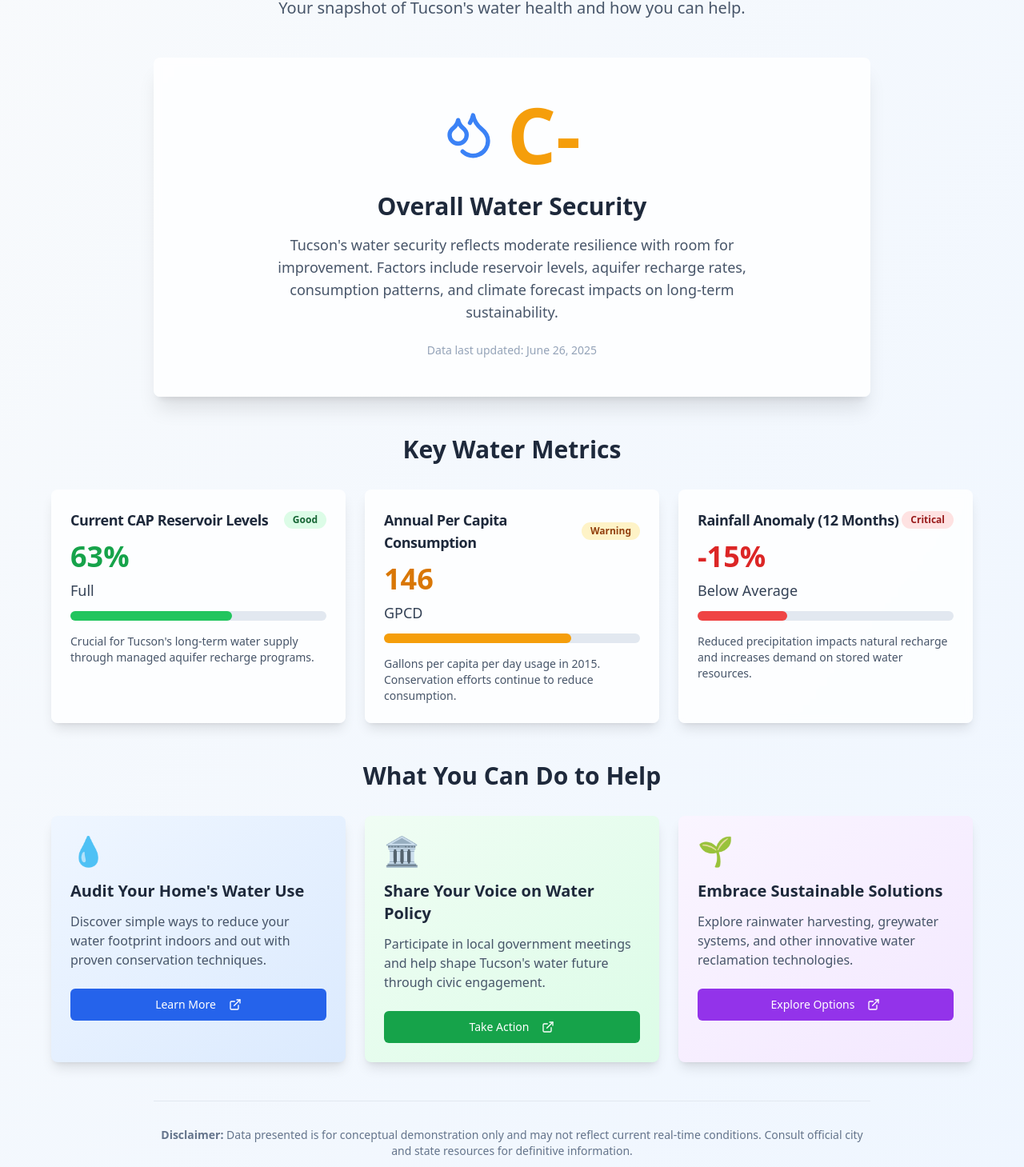
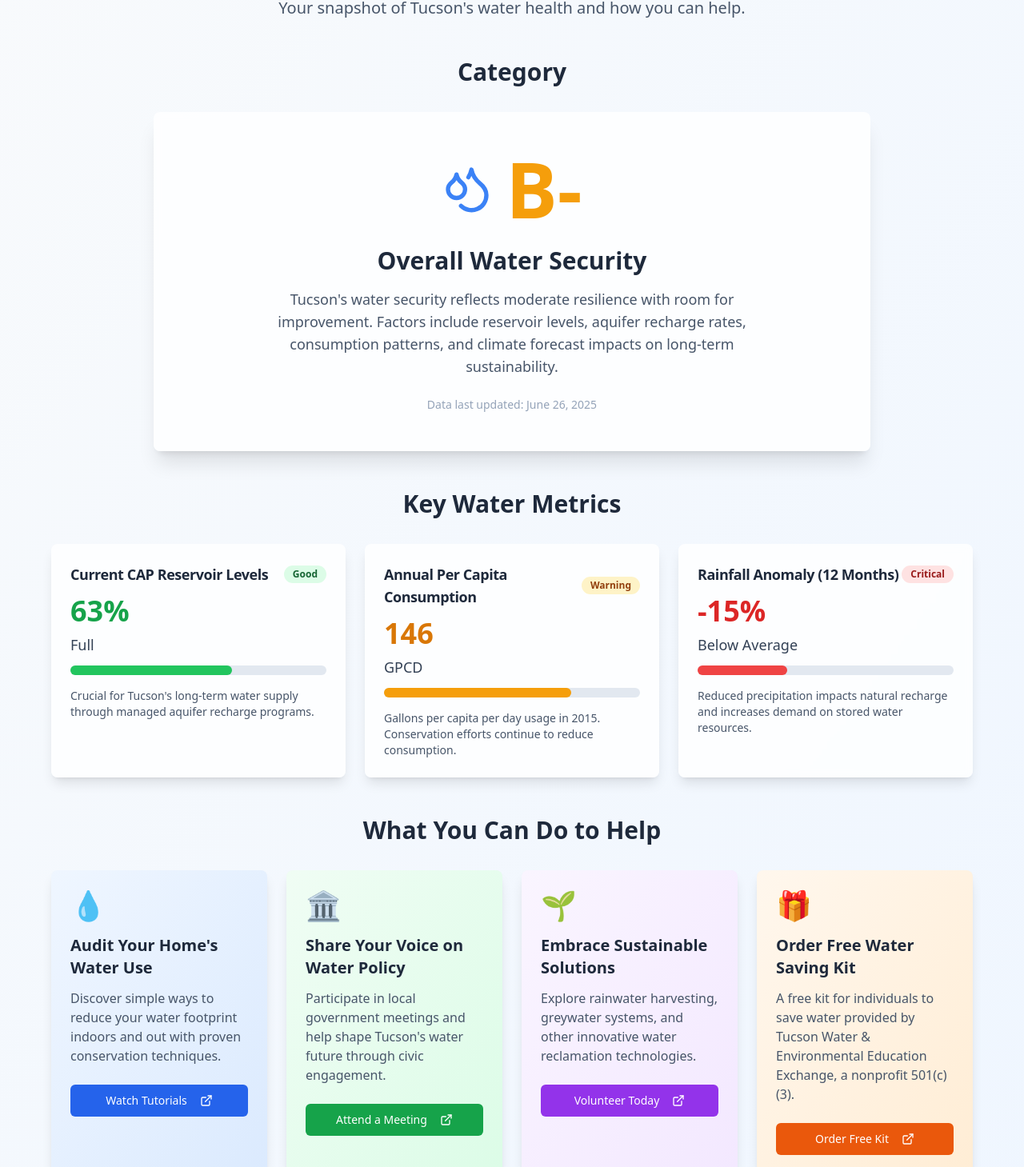
Before and after one commit to hankyes/tucson-water-insights-now, a React (Vite) app: page / in a window 1280 px wide. Shown: the part 100-1559 px from the top of the page at 80% size. Built offline with nearby package versions, Linux system fonts and the light colour scheme.

Commit message:
Refactor: Update UI elements and content
- Changed page header.
- Added section title to the "Overall Water Security" card.
- Updated sample data rating.
- Added a new card and updated existing cards in the "What you can do to help" section.

```diff
--- a/src/pages/Index.tsx
+++ b/src/pages/Index.tsx
@@ -11,11 +11,18 @@ const Index = () => {
       <div className="container mx-auto px-4 py-8">
         <div className="text-center mb-12">
           <h1 className="text-5xl font-bold text-slate-800 mb-4">
-            Resilient Tucson Water Scorecard
+            Resilient Tucson Dashboard
           </h1>
           <p className="text-xl text-slate-600 max-w-2xl mx-auto">
             Your snapshot of Tucson's water health and how you can help.
           </p>
+        </div>
+
+        {/* Category Section */}
+        <div className="max-w-4xl mx-auto mb-8">
+          <h2 className="text-3xl font-bold text-slate-800 text-center">
+            Category
+          </h2>
         </div>
 
         {/* Primary Water Security Grade Card */}
@@ -24,7 +31,7 @@ const Index = () => {
             <CardContent className="text-center py-12">
               <div className="flex items-center justify-center mb-6">
                 <Droplets className="w-16 h-16 text-blue-500 mr-4" />
-                <div className="text-8xl font-bold text-amber-500">C-</div>
+                <div className="text-8xl font-bold text-amber-500">B-</div>
               </div>
               <h2 className="text-3xl font-bold text-slate-800 mb-4">
                 Overall Water Security
@@ -126,7 +133,7 @@ const Index = () => {
           <h2 className="text-3xl font-bold text-slate-800 mb-8 text-center">
             What You Can Do to Help
           </h2>
-          <div className="grid grid-cols-1 md:grid-cols-3 gap-6">
+          <div className="grid grid-cols-1 md:grid-cols-2 lg:grid-cols-4 gap-6">
             {/* CTA 1: Home Water Audit */}
             <Card className="bg-gradient-to-br from-blue-50 to-blue-100 border-0 shadow-lg hover:shadow-xl transition-all duration-300 hover:-translate-y-1">
               <CardContent className="p-6">
@@ -139,9 +146,9 @@ const Index = () => {
                 </p>
                 <Button
                   className="w-full bg-blue-600 hover:bg-blue-700 text-white"
-                  onClick={() => window.open('https://www.tucsonaz.gov/water/conservation-tips', '_blank')}
+                  onClick={() => window.open('https://www.youtube.com/watch?v=jaFlNxEvTOU', '_blank')}
                 >
-                  Learn More <ExternalLink className="ml-2 h-4 w-4" />
+                  Watch Tutorials <ExternalLink className="ml-2 h-4 w-4" />
                 </Button>
               </CardContent>
             </Card>
@@ -158,9 +165,9 @@ const Index = () => {
                 </p>
                 <Button
                   className="w-full bg-green-600 hover:bg-green-700 text-white"
-                  onClick={() => window.open('https://www.tucsonaz.gov/mayor-council/meetings', '_blank')}
+                  onClick={() => window.open('https://www.tucsonaz.gov/files/sharedassets/public/v/1/clerks/documents/agenda-committee/mayorandcouncil_publicparticipation.pdf', '_blank')}
                 >
-                  Take Action <ExternalLink className="ml-2 h-4 w-4" />
+                  Attend a Meeting <ExternalLink className="ml-2 h-4 w-4" />
                 </Button>
               </CardContent>
             </Card>
@@ -177,9 +184,28 @@ const Index = () => {
                 </p>
                 <Button
                   className="w-full bg-purple-600 hover:bg-purple-700 text-white"
-                  onClick={() => window.open('https://watershedmg.org/', '_blank')}
+                  onClick={() => window.open('https://watershedmg.org/get-involved', '_blank')}
                 >
-                  Explore Options <ExternalLink className="ml-2 h-4 w-4" />
+                  Volunteer Today <ExternalLink className="ml-2 h-4 w-4" />
+                </Button>
+              </CardContent>
+            </Card>
+
+            {/* CTA 4: Order Free Water Saving Kit */}
+            <Card className="bg-gradient-to-br from-orange-50 to-orange-100 border-0 shadow-lg hover:shadow-xl transition-all duration-300 hover:-translate-y-1">
+              <CardContent className="p-6">
+                <div className="text-4xl mb-4">🎁</div>
+                <h3 className="text-xl font-bold text-slate-800 mb-3">
+                  Order Free Water Saving Kit
+                </h3>
+                <p className="text-slate-600 mb-6">
+                  A free kit for individuals to save water provided by Tucson Water & Environmental Education Exchange, a nonprofit 501(c)(3).
+                </p>
+                <Button
+                  className="w-full bg-orange-600 hover:bg-orange-700 text-white"
+                  onClick={() => window.open('https://www.eeexchange.org/twconserve', '_blank')}
+                >
+                  Order Free Kit <ExternalLink className="ml-2 h-4 w-4" />
                 </Button>
               </CardContent>
             </Card>
```
